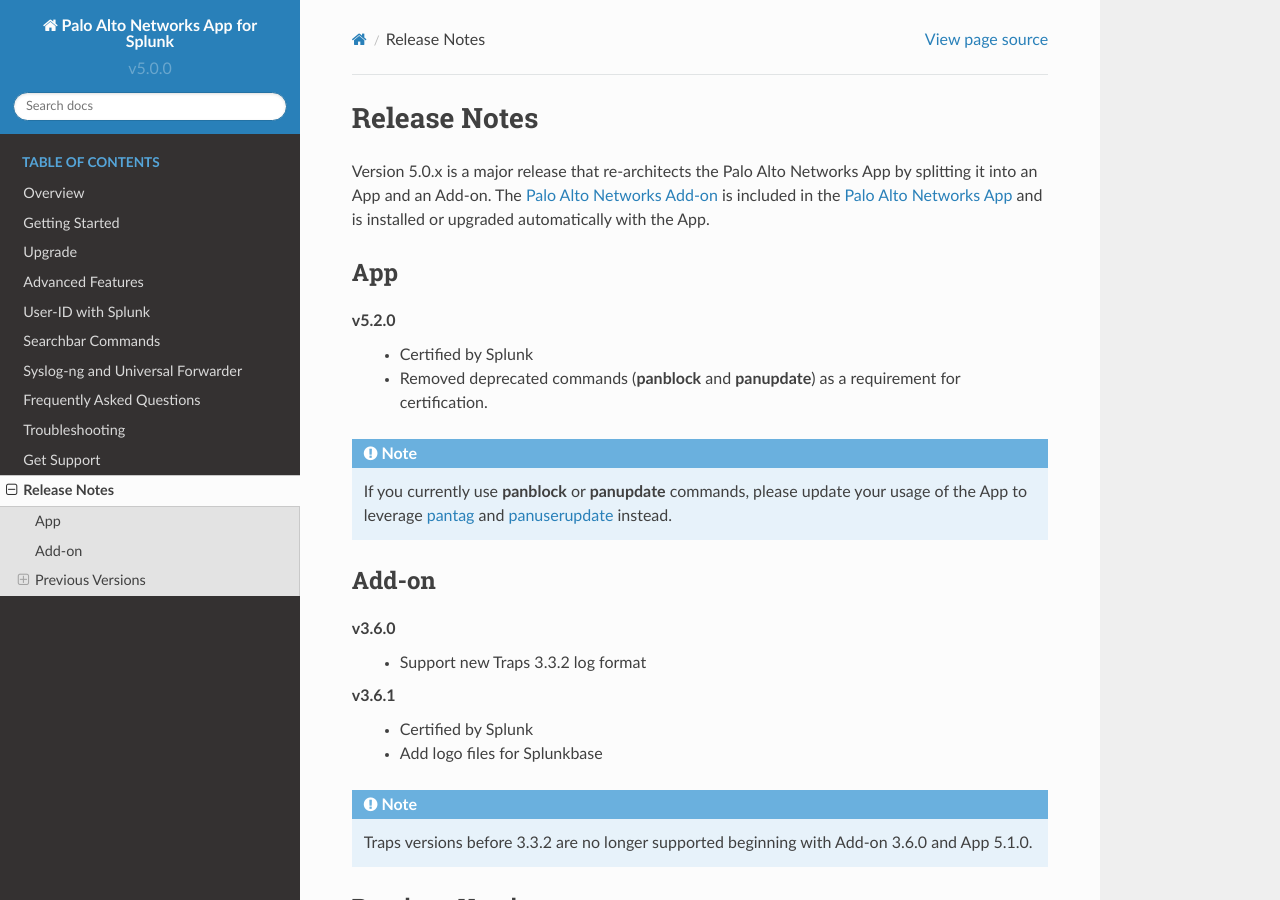
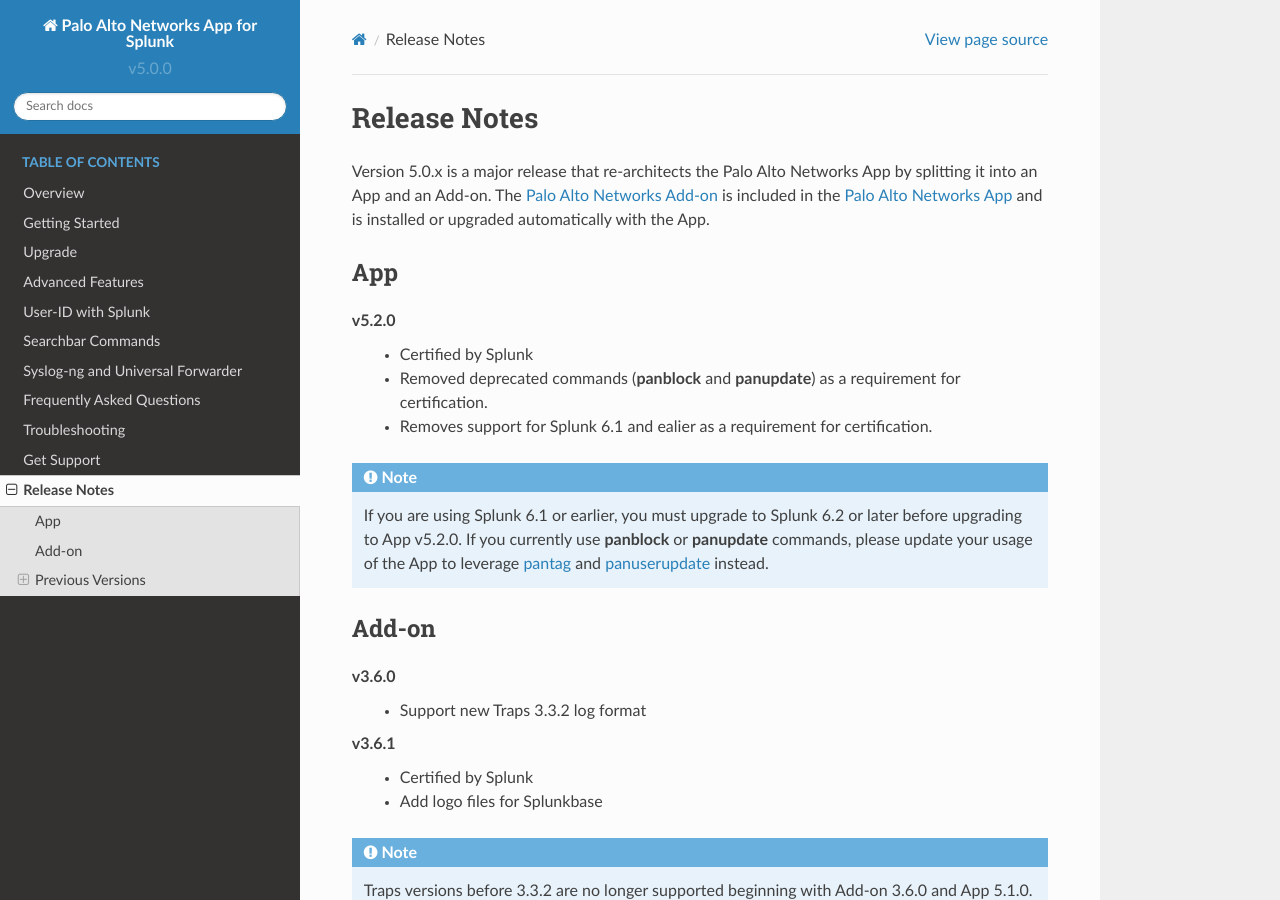
Before and after one commit to PaloAltoNetworks/pan-os-python, a Sphinx documentation site: the page built from docs/release_notes.rst, in a window 1280 px wide and 900 px high. Built offline with Sphinx 7.4.7 and the Read the Docs theme 2.0.0, drawn with Linux system fonts in a browser that asks for light colours.

Commit message:
Note removal of Splunk 6.1 support

```diff
--- a/docs/release_notes.rst
+++ b/docs/release_notes.rst
@@ -15,10 +15,13 @@
   * Certified by Splunk
   * Removed deprecated commands (**panblock** and **panupdate**) as a
     requirement for certification.
+  * Removes support for Splunk 6.1 and ealier as a requirement for
+    certification.
 
-.. note:: If you currently use **panblock** or **panupdate** commands,
-   please update your usage of the App to leverage :ref:`pantag` and
-   :ref:`panuserupdate` instead.
+.. note:: If you are using Splunk 6.1 or earlier, you must upgrade to Splunk
+   6.2 or later before upgrading to App v5.2.0. If you currently use
+   **panblock** or **panupdate** commands, please update your usage of the
+   App to leverage :ref:`pantag` and :ref:`panuserupdate` instead.
 
 Add-on
 ======
```
